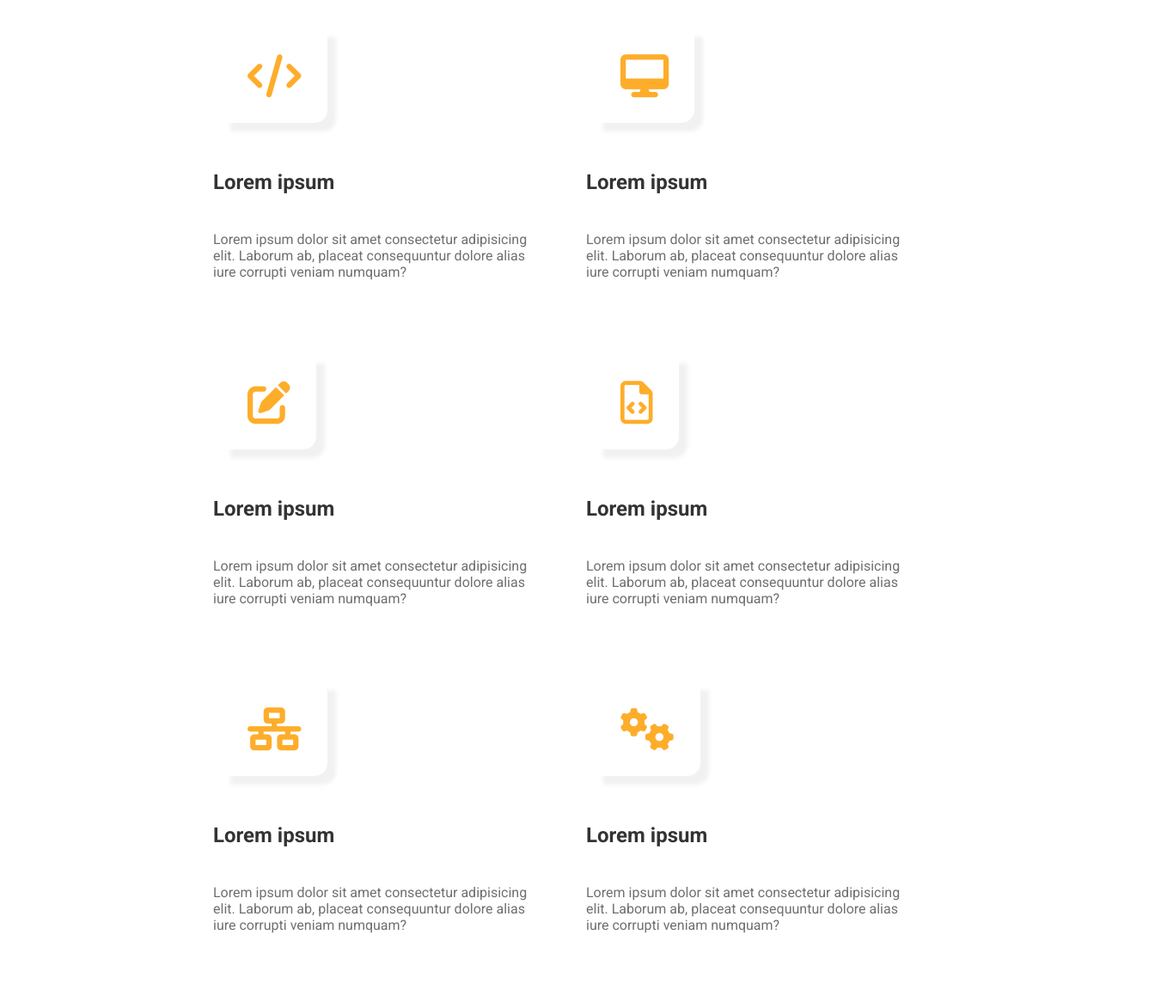
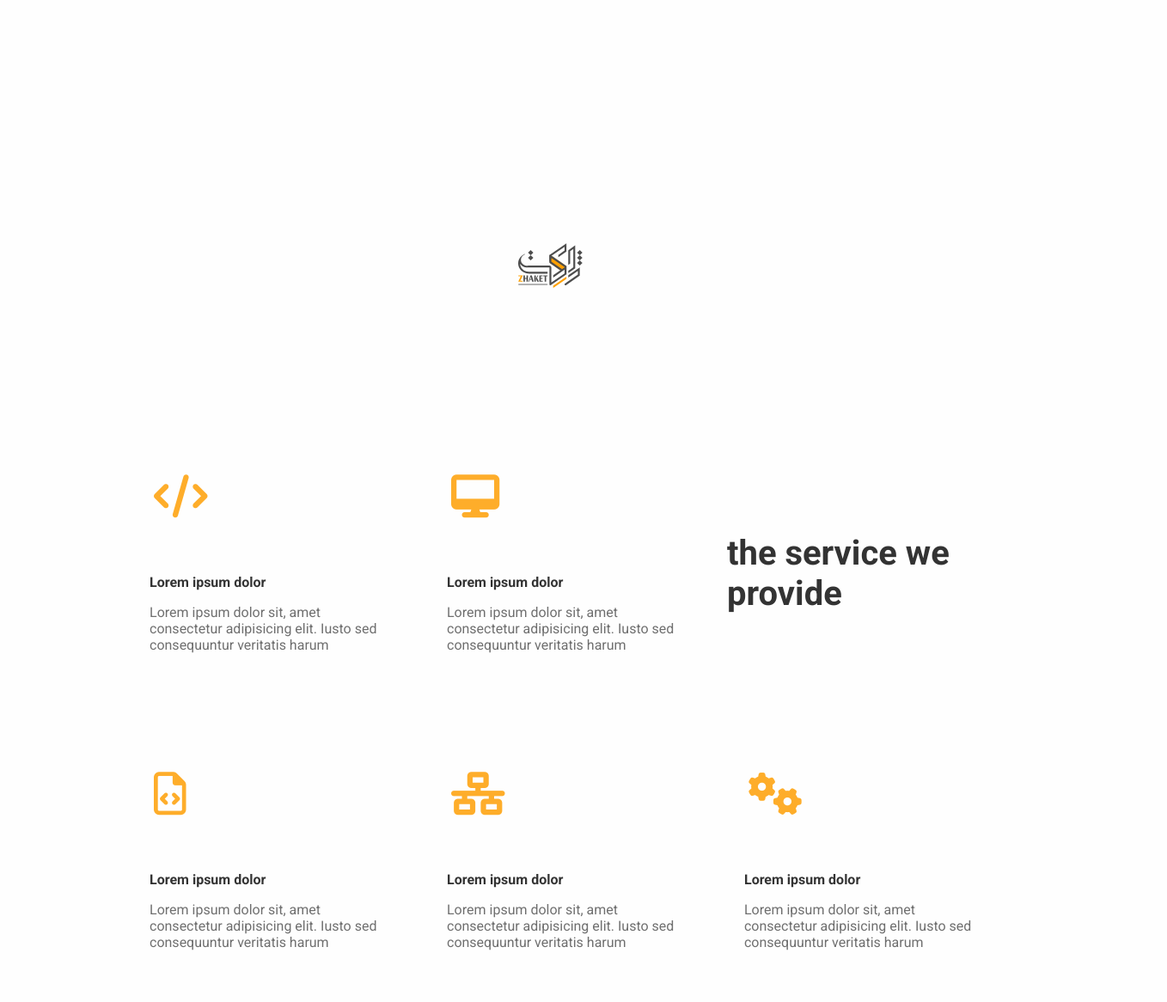
Before and after one commit to shayan-hm/personal-blog, a plain HTML site: page index.html in a window 1280 px wide. Shown: the part 1049-2215 px from the top of the page at 86% size, 1358 px wide, since content can reach past the window. Before the commit the page ends 2180 px from the top, so only its background shows below. Drawn offline with Linux system fonts and the light colour scheme.

Commit message:
edit and debug

```diff
--- a/index.html
+++ b/index.html
@@ -14,10 +14,10 @@
     />
   </head>
   <body>
-    <header>
-      <div class="fd"></div>
-      <a href="#" class="shayan">shayan</a>
-      <nav class="menu">
+    <header class="header">
+      <div class="header-color-box"></div>
+      <a href="#" class="header-name">shayan</a>
+      <nav class="header-menu">
         <ul>
           <li><a href="">Lorem</a></li>
           <li><a href="">Lorem</a></li>
@@ -25,30 +25,30 @@
           <li><a href="">Lorem</a></li>
         </ul>
       </nav>
-      <div class="me">
-        <h1 class="fh">i am Lorem ipsum</h1>
+      <div class="header-information-box">
+        <h1>i am Lorem ipsum</h1>
         <br /><br />
-        <p class="fp">
+        <p>
           Lorem ipsum dolor sit amet, consectetur adipisicing elit. Officiis
           pariatur nesciunt nobis obcaecati
         </p>
         <br /><br /><br /><br />
-        <span class="fs">Lorem ipsum</span>
-        <span class="fs">Lorem ipsum</span>
+        <span>Lorem ipsum</span>
+        <span>Lorem ipsum</span>
       </div>
-      <div class="picd">
-        <img class="pic" src="image/businessman.jpg" alt="businessman" />
+      <div class="header-picture">
+        <img src="image/businessman.jpg" alt="businessman" />
       </div>
-      <div class="follow">
-        <p class="sp">follow me</p>
-        <a><img class="social" src="image/instagram.svg" alt="" /> </a>
-        <a><img class="social" src="image/instagram.svg" alt="" /> </a>
-        <a><img class="social" src="image/instagram.svg" alt="" /> </a>
-        <a><img class="social" src="image/instagram.svg" alt="" /> </a>
+      <div class="header-sicial-box">
+        <p>follow me</p>
+        <a><img src="image/instagram.svg" alt="" /> </a>
+        <a><img src="image/instagram.svg" alt="" /> </a>
+        <a><img src="image/instagram.svg" alt="" /> </a>
+        <a><img src="image/instagram.svg" alt="" /> </a>
       </div>
     </header>
     <main>
-      <section class="sec1">
+      <section class="section-1">
         <div class="company">
           <a href="https://snapp.ir/" target="_blank"
             ><img src="image/snapp.svg" alt="snnap"
@@ -80,78 +80,68 @@
           /></a>
         </div>
       </section>
-      <section class="sec2">
-        <div class="box1">
-          <div class="icobox">
+
+      <section class="section-2">
+        <div class="cont">
+          <!-- firt box -->
+          <div class="sec2-box">
+            <div class="icon-box">
               <i class="fa-duotone fa-solid fa-code ico"></i>
             </div>
-          <br />
-          <h2 class="boxh">Lorem ipsum</h2>
-          <br />
-          <p class="boxp">
-            Lorem ipsum dolor sit amet consectetur adipisicing elit. Laborum ab,
-            placeat consequuntur dolore alias iure corrupti veniam numquam?
+            <h4>Lorem ipsum dolor</h4>
+            <p>
+              Lorem ipsum dolor sit, amet consectetur adipisicing elit. Iusto
+              sed consequuntur veritatis harum
             </p>
           </div>
-        <div class="box1">
-          <div class="icobox">
+          <!-- second box -->
+          <div class="sec2-box">
+            <div class="icon-box">
               <i class="fa-solid fa-desktop ico"></i>
             </div>
-          <br />
-          <h2 class="boxh">Lorem ipsum</h2>
-          <br />
-          <p class="boxp">
-            Lorem ipsum dolor sit amet consectetur adipisicing elit. Laborum ab,
-            placeat consequuntur dolore alias iure corrupti veniam numquam?
+            <h4>Lorem ipsum dolor</h4>
+            <p>
+              Lorem ipsum dolor sit, amet consectetur adipisicing elit. Iusto
+              sed consequuntur veritatis harum
             </p>
           </div>
-        <div class="box1">
-          <div class="icobox">
-            <i class="fa-solid fa-pen-to-square ico"></i>
+          <!-- third box -->
+          <div class="sec2-box-2">
+            <h1>the service we provide</h1>
           </div>
-          <br />
-          <h2 class="boxh">Lorem ipsum</h2>
-          <br />
-          <p class="boxp">
-            Lorem ipsum dolor sit amet consectetur adipisicing elit. Laborum ab,
-            placeat consequuntur dolore alias iure corrupti veniam numquam?
+          <!-- fours box -->
+          <div class="sec2-box">
+            <div class="icon-box">
+              <i class="fa-regular fa-file-code ico"></i>
+            </div>
+            <h4>Lorem ipsum dolor</h4>
+            <p>
+              Lorem ipsum dolor sit, amet consectetur adipisicing elit. Iusto
+              sed consequuntur veritatis harum
             </p>
           </div>
-        <div class="box1">
-          <div class="icobox">
-            <i class="fa-regular fa-file-code ico"></i>
+          <!-- fife box -->
+          <div class="sec2-box">
+            <div class="icon-box">
+              <i class="fa-solid fa-network-wired ico"></i>
             </div>
-          <br />
-          <h2 class="boxh">Lorem ipsum</h2>
-          <br />
-          <p class="boxp">
-            Lorem ipsum dolor sit amet consectetur adipisicing elit. Laborum ab,
-            placeat consequuntur dolore alias iure corrupti veniam numquam?
+            <h4>Lorem ipsum dolor</h4>
+            <p>
+              Lorem ipsum dolor sit, amet consectetur adipisicing elit. Iusto
+              sed consequuntur veritatis harum
             </p>
           </div>
-        <div class="box1">
-          <div class="icobox">
-            <i class="fa-solid fa-network-wired ico"></i>
+          <!-- firt box -->
+          <div class="sec2-box">
+            <div class="icon-box">
+              <i class="fa-solid fa-gears ico"></i>
             </div>
-          <br />
-          <h2 class="boxh">Lorem ipsum</h2>
-          <br />
-          <p class="boxp">
-            Lorem ipsum dolor sit amet consectetur adipisicing elit. Laborum ab,
-            placeat consequuntur dolore alias iure corrupti veniam numquam?
+            <h4>Lorem ipsum dolor</h4>
+            <p>
+              Lorem ipsum dolor sit, amet consectetur adipisicing elit. Iusto
+              sed consequuntur veritatis harum
             </p>
           </div>
-        <div class="box1">
-          <div class="icobox">
-            <i class="fa-solid fa-gears ico"></i>
-          </div>
-          <br />
-          <h2 class="boxh">Lorem ipsum</h2>
-          <br />
-          <p class="boxp">
-            Lorem ipsum dolor sit amet consectetur adipisicing elit. Laborum ab,
-            placeat consequuntur dolore alias iure corrupti veniam numquam?
-          </p>
         </div>
       </section>
     </main>
--- a/style.css
+++ b/style.css
@@ -1,30 +1,32 @@
 @import url("https://fonts.googleapis.com/css2?family=Roboto:ital,wght@0,100;0,300;0,400;0,500;0,700;0,900;1,100;1,300;1,400;1,500;1,700;1,900&display=swap");
+* {
+  font-family: "Roboto";
+}
+body {
+  background-color: #fefefe;
+}
+/*header style*/
 .header {
-  height: 700px;
-  width: 1440px;
+  width: 98vw;
   position: relative;
   background-color: #fefefe;
 }
-.fd {
+.header-color-box {
   height: 750px;
-  width: 970px;
+  width: 65vw;
   background-color: #f7f7f7;
   border-radius: 0 0 100px 0;
-
   display: inline-block;
 }
-.shayan {
+.header-name {
   font-size: 30px;
   position: absolute;
   left: 100px;
   top: 30px;
   color: #fead2a;
-  font-family: "Roboto", sans-serif;
+  font-family: "Roboto";
 }
-a {
-  font-family: "Roboto", sans-serif;
-}
-.menu {
+.header-menu {
   position: absolute;
   top: 0;
   right: 150px;
@@ -33,17 +35,17 @@ a {
   margin: 10px;
   font-family: "Roboto", sans-serif;
 }
-li {
+.header-menu > ul > li {
   display: inline;
   padding: 13px;
   margin: 7px;
 }
-li:hover {
+.header-menu > ul > li:hover {
   color: #fff;
   background-color: #fead2a;
   border-radius: 3px;
 }
-.me {
+.header-information-box {
   display: inline-block;
   position: absolute;
   top: 200px;
@@ -51,12 +53,18 @@ li:hover {
   height: 250px;
   width: 550px;
 }
-.fh {
+.header-information-box > h1 {
   font-size: 60px;
   color: #333333;
   font-family: "Roboto", sans-serif;
 }
-.fs {
+.header-information-box > p {
+  color: #6f6f6f;
+  font-size: 16px;
+  font-family: "Roboto", sans-serif;
+  max-width: 450px;
+}
+.header-information-box > span {
   margin-right: 100px;
   padding: 15px 25px 15px 25px;
   border: 1px #fead2a solid;
@@ -65,22 +73,11 @@ li:hover {
   font-size: 20px;
   font-family: "Roboto", sans-serif;
 }
-.fs:hover {
+.header-information-box > span:hover {
   color: #fff;
   background-color: #fead2a;
 }
-.fp {
-  color: #6f6f6f;
-  font-size: 16px;
-  font-family: "Roboto", sans-serif;
-  max-width: 450px;
-}
-.pic {
-  height: 514px;
-  width: 403px;
-  border-radius: 15px 15px 40px 15px;
-}
-.picd {
+.header-picture {
   display: inline-block;
   position: absolute;
   height: 514px;
@@ -92,19 +89,12 @@ li:hover {
   box-shadow: 5px 5px 10px 10px #e7e7e7;
   border-radius: 15px 15px 40px 15px;
 }
-.sec1 {
-  display: inline-block;
-  width: 1350px;
-  height: 150px;
-  text-align: center;
+.header-picture > img {
+  height: 514px;
+  width: 403px;
+  border-radius: 15px 15px 40px 15px;
 }
-.social {
-  height: 20px;
-  width: 20px;
-  margin: 7px;
-  margin-top: 5px;
-}
-.follow {
+.header-sicial-box {
   display: inline-block;
   position: absolute;
   transform: rotate(-90deg);
@@ -112,7 +102,7 @@ li:hover {
   right: 0px;
   padding: 3px;
 }
-.sp {
+.header-sicial-box > p {
   color: #6f6f6f;
   font-size: 20px;
   font-family: "Roboto", sans-serif;
@@ -120,53 +110,87 @@ li:hover {
   margin-right: 25px;
   vertical-align: top;
 }
+.header-sicial-box > a > img {
+  height: 20px;
+  width: 20px;
+  margin: 7px;
+  margin-top: 5px;
+}
+
+/*main style*/
 main {
   text-align: center;
+  background-color: #fefefe;
+}
+/*section 1 style*/
+.section-1 {
+  display: inline-block;
+  width: 90%;
+  height: 150px;
 }
 .company {
   display: inline-block;
-  margin: 40px 70px 40px 70px;
+  margin: 150px 50px 150px 50px;
   padding: 10px;
 }
 .company:hover {
   background-color: #f7f7f7;
   border-radius: 50%;
 }
-.box1 {
+.company > a > img {
+  height: 75px;
+  width: 75x;
+}
+/*section 2 style*/
+
+.section-2 {
+  display: flex;
+  justify-content: center;
+  margin-top: 70px;
+}
+.cont {
+  width: 89vw;
+  margin-top: 75px;
+}
+.sec2-box {
   display: inline-block;
+  width: 300px;
   height: 300px;
-  width: 350px;
-  margin: 20px;
-  padding: 20px;
+  margin: 21px;
   position: relative;
 }
-.sec2 {
-  margin-top: 120px;
+.sec2-box-2 {
+  display: inline-block;
+  width: 300px;
+  height: 300px;
+  margin: 21px;
+  position: relative;
 }
-
-.icobox {
+.icon-box > i {
+  color: #fead2a;
   position: absolute;
-  top: 30px;
+  top: 35px;
+  left: 35px;
+  font-size: 50px;
+}
+.sec2-box > h4 {
+  position: absolute;
+  top: 130px;
   left: 30px;
-  box-shadow: 10px 10px 5px #f2f1f1;
-  padding: 30px;
-  border-radius: 0 0 15px 0;
-}
-.ico {
-  font-size: 50px;
-  color: #fead2a;
-}
-.boxh {
-  position: absolute;
-  top: 175px;
-  text-align: left;
-  font-family: "Roboto", sans-serif;
   color: #333333;
 }
-.boxp {
+.sec2-box-2 > h1 {
   position: absolute;
-  top: 250px;
+  font-size: 40px;
   text-align: left;
-  font-family: "Roboto", sans-serif;
+  top: 70px;
+  left: 10px;
+  color: #333333;
+}
+.sec2-box > p {
+  position: absolute;
+  left: 30px;
+  top: 170px;
+  text-align: left;
   color: #6f6f6f;
 }
```
Lines whose indentation alone changed are shown as unchanged.
